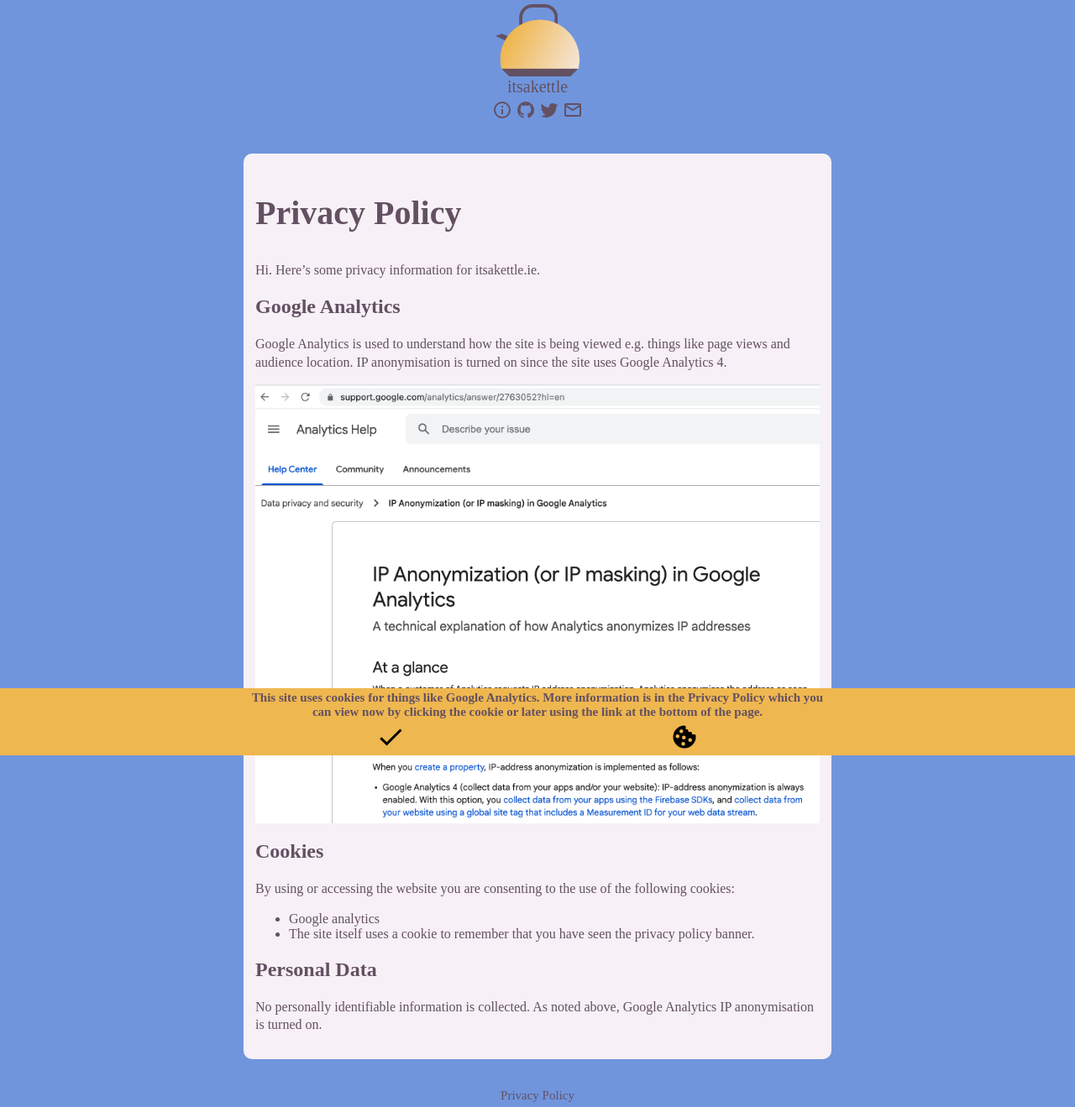
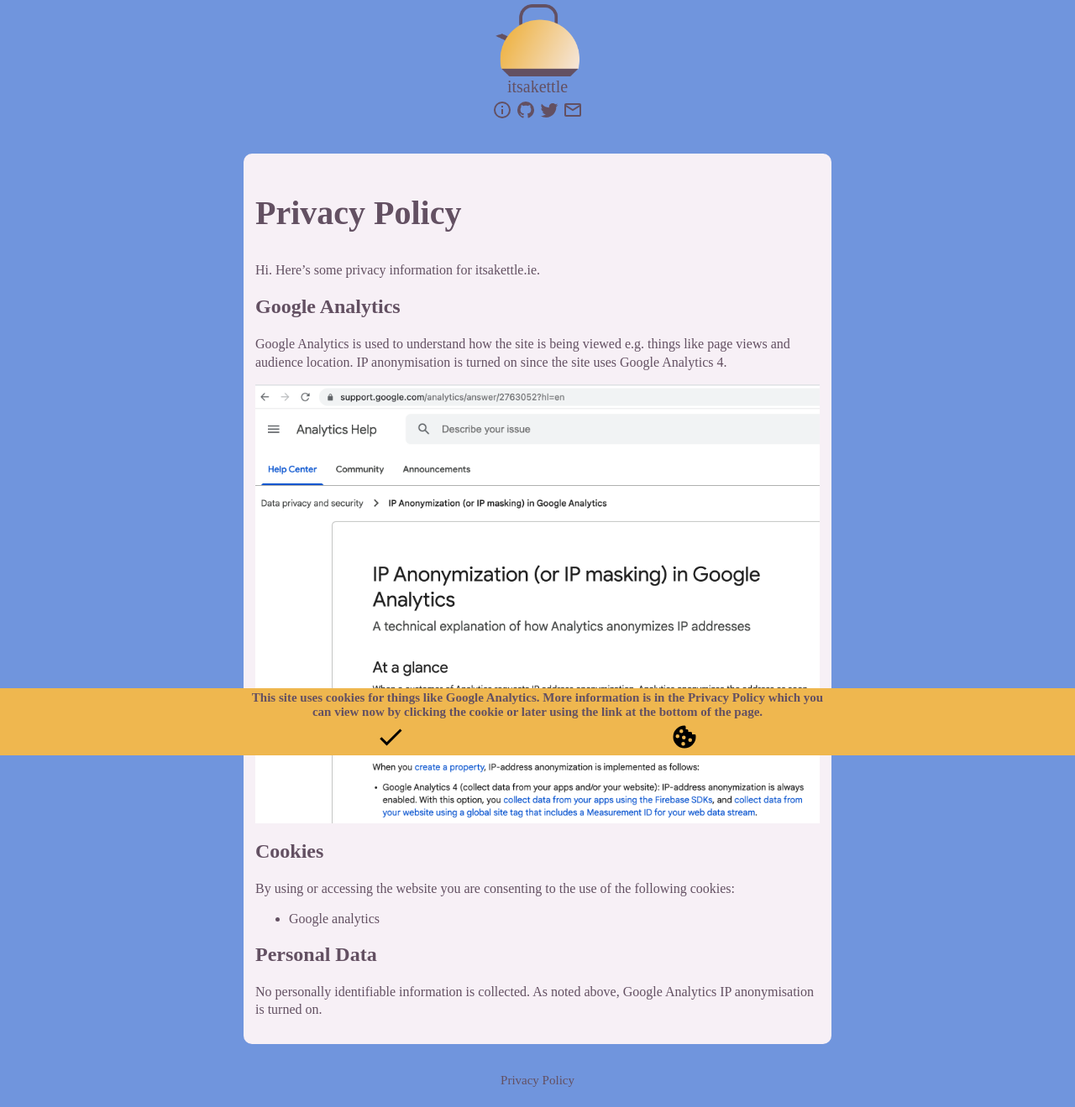
Before and after one commit to itsakettle/itsakettle.github.io, a Jekyll site: the page built from privacy_policy.md, in a window 1280 px wide. Shown: the whole page at 84% size. Built offline with Jekyll 4.4.1, drawn with Linux system fonts in a browser that asks for light colours.

Commit message:
banner uses local storage

```diff
--- a/privacy_policy.md
+++ b/privacy_policy.md
@@ -18,7 +18,6 @@
 By using or accessing the website you are consenting to the use of the following cookies:
 
 * Google analytics
-* The site itself uses a cookie to remember that you have seen the privacy policy banner.
 
 ## Personal Data
 No personally identifiable information is collected. As noted above, Google Analytics IP anonymisation is turned on.
```
